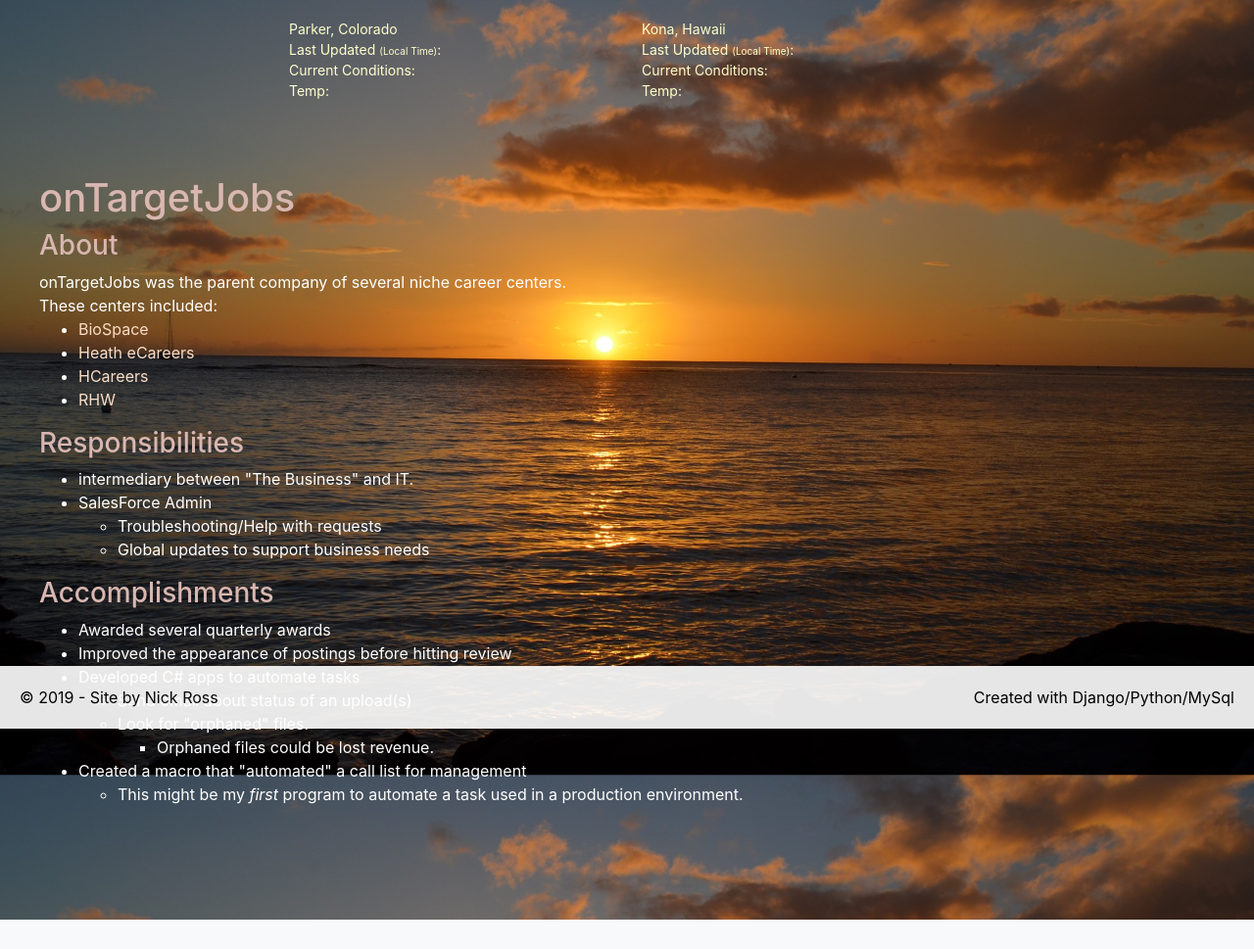
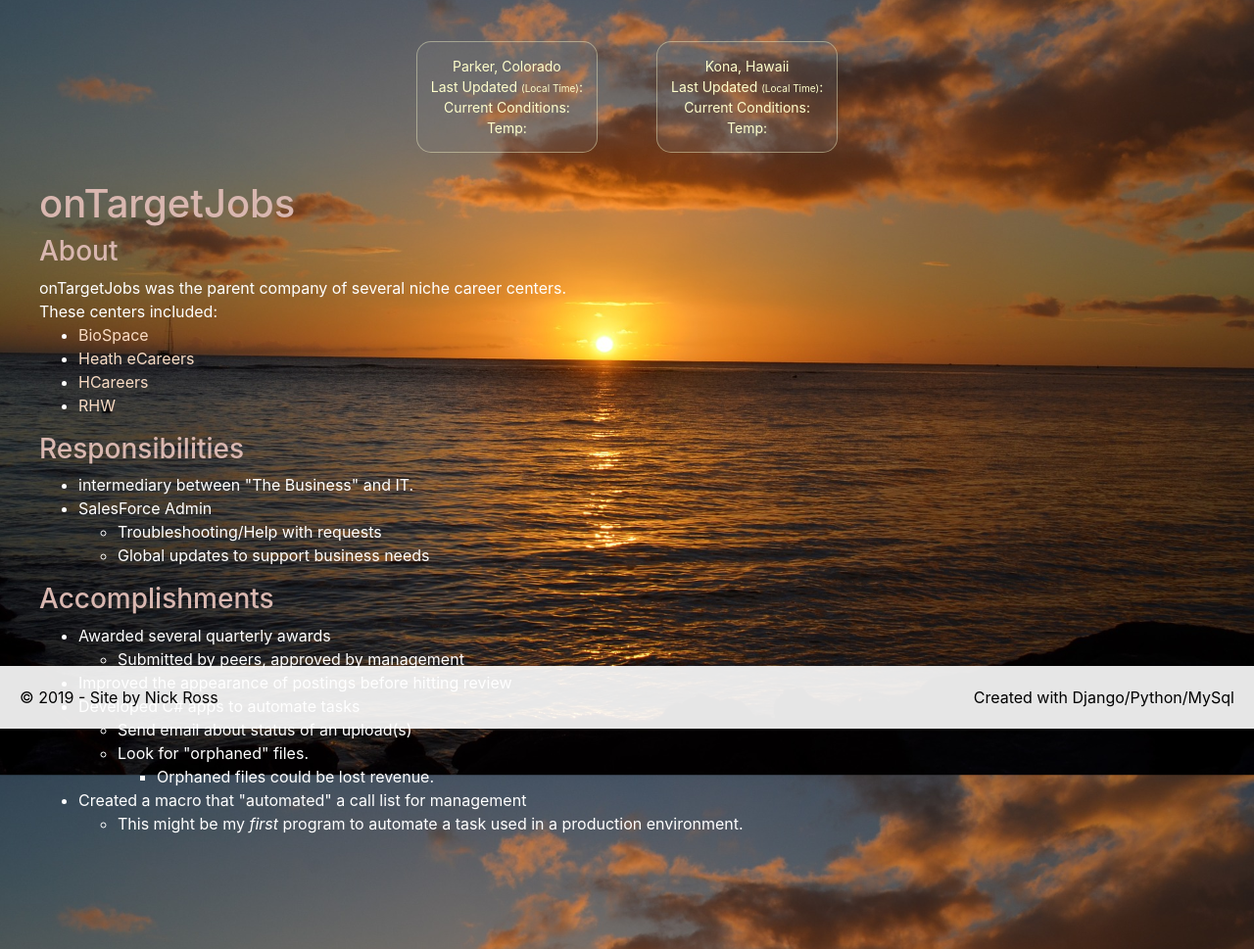
Before and after one commit to codecampNick/MySite2, a Django app: page /employment/ontargetjobs in a window 1280 px wide. Shown: the part 56-1025 px from the top of the page at 98% size. Before the commit the page ends 995 px from the top, so only its background shows below. Run offline with Django 3.2, Linux system fonts and the light colour scheme; parts of the project's set-up code (start-up, migrations or seed data) failed here and were passed over; some libraries are stand-ins or nearby versions.

Commit message:
updated resume pdf and worked on some styling for weather

```diff
--- a/employment/templates/ontargetjobs.html
+++ b/employment/templates/ontargetjobs.html
@@ -32,7 +32,11 @@
             <div class="col-lg-12 col-xs-1 employment-header"><h3>Accomplishments</h3></div>
             <div class="col-lg-12 col-xs-1">
                                             <ul>
-                                                <li>Awarded several quarterly awards</li>
+                                                <li>Awarded several quarterly awards
+                                                    <ul>
+                                                        <li>Submitted by peers, approved by management</li>
+                                                    </ul>
+                                                </li>
                                                 <li>Improved the appearance of postings before hitting review</li>
                                                 <li>Developed C# apps to automate tasks
                                                     <ul>
--- a/static/css/site.css
+++ b/static/css/site.css
@@ -64,8 +64,21 @@ a{
 }
 
 .weather{
+    margin-top: 5em;
+    margin-bottom: -5em;
+    text-align: center;
     color: rgba(255,255,204);
     font-size: 14px;
+}
+
+.weather-container{
+    padding: 1em;
+    margin: 2em;
+    display: inline-block;
+    text-align: center;
+    background-color: rgba(128,128,128,.2);
+    border: .1em solid rgba(255,255,204,.4);
+    border-radius: 15px;
 }
 
 .lastUpdated{
--- a/templates/index.html
+++ b/templates/index.html
@@ -37,28 +37,20 @@
     </nav>
     <div class="container-fluid">
         <div id="content">
-            <div class="weather" style="margin: 75px">
-                <div class="row">
-                    <div class="col-lg-2"></div>
-                    <div class="col-lg-8">
-                        <div class="row">
-                            <div class="col-lg-6" id="parker">
+            <div class="weather">
+                <div class="weather-container">
                     <div>Parker, Colorado</div>
                     <div>Last Updated <span class="lastUpdated">(Local Time)</span>: <span
                             id="parkerTime"></span></div>
                     <div>Current Conditions: <span id="parkerCurrentCond"></span></div>
                     <div>Temp: <span id="parkerTemp"></span></div>
                 </div>
-                            <div class="col-lg-6" id="kona">
+                <div class="weather-container">
                     <div>Kona, Hawaii</div>
                     <div>Last Updated <span class="lastUpdated">(Local Time)</span>: <span id="konaTime"></span>
                     </div>
                     <div>Current Conditions: <span id="konaCurrentCond"></span></div>
                     <div>Temp: <span id="konaTemp"></span></div>
-                            </div>
-                        </div>
-                    </div>
-                    <div class="col-lg-2"></div>
                 </div>
             </div>
             <div>
@@ -73,8 +65,6 @@
             <div class="col-lg-4" style="text-align: right">Created with Django/Python/MySql</div>
         </div>
     </div>
-
-
     <!-- Optional JavaScript -->
     <!-- jQuery first, then Popper.js, then Bootstrap JS -->
     <script src="https://code.jquery.com/jquery-3.3.1.slim.min.js"
```
Also changed, not shown: 1 other file. Lines whose indentation alone changed are shown as unchanged.
